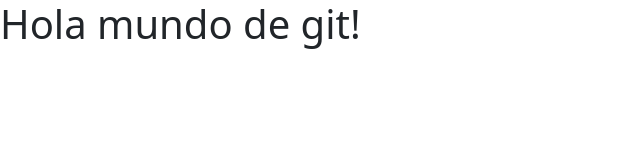
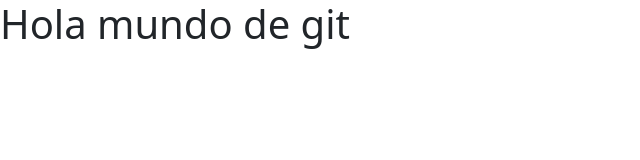
Before and after one commit to Angelesm50/mi-proyecto, a plain HTML site: page index.html in a window 1280 px wide. Shown: the full height of the page, 0-640 px from the left. Drawn offline with nearby package versions, Linux system fonts and the light colour scheme.

Commit message:
Se quito el signo de admiracion del titulo

```diff
--- a/index.html
+++ b/index.html
@@ -7,7 +7,7 @@
     <link href="https://cdn.jsdelivr.net/npm/bootstrap@5.2.0-beta1/dist/css/bootstrap.min.css" rel="stylesheet" integrity="sha384-0evHe/X+R7YkIZDRvuzKMRqM+OrBnVFBL6DOitfPri4tjfHxaWutUpFmBp4vmVor" crossorigin="anonymous">
   </head>
   <body>
-    <h1>Hola mundo de git!</h1>
+    <h1>Hola mundo de git</h1>
     <script src="https://cdn.jsdelivr.net/npm/bootstrap@5.2.0-beta1/dist/js/bootstrap.bundle.min.js" integrity="sha384-pprn3073KE6tl6bjs2QrFaJGz5/SUsLqktiwsUTF55Jfv3qYSDhgCecCxMW52nD2" crossorigin="anonymous"></script>
   </body>
 </html>
```
